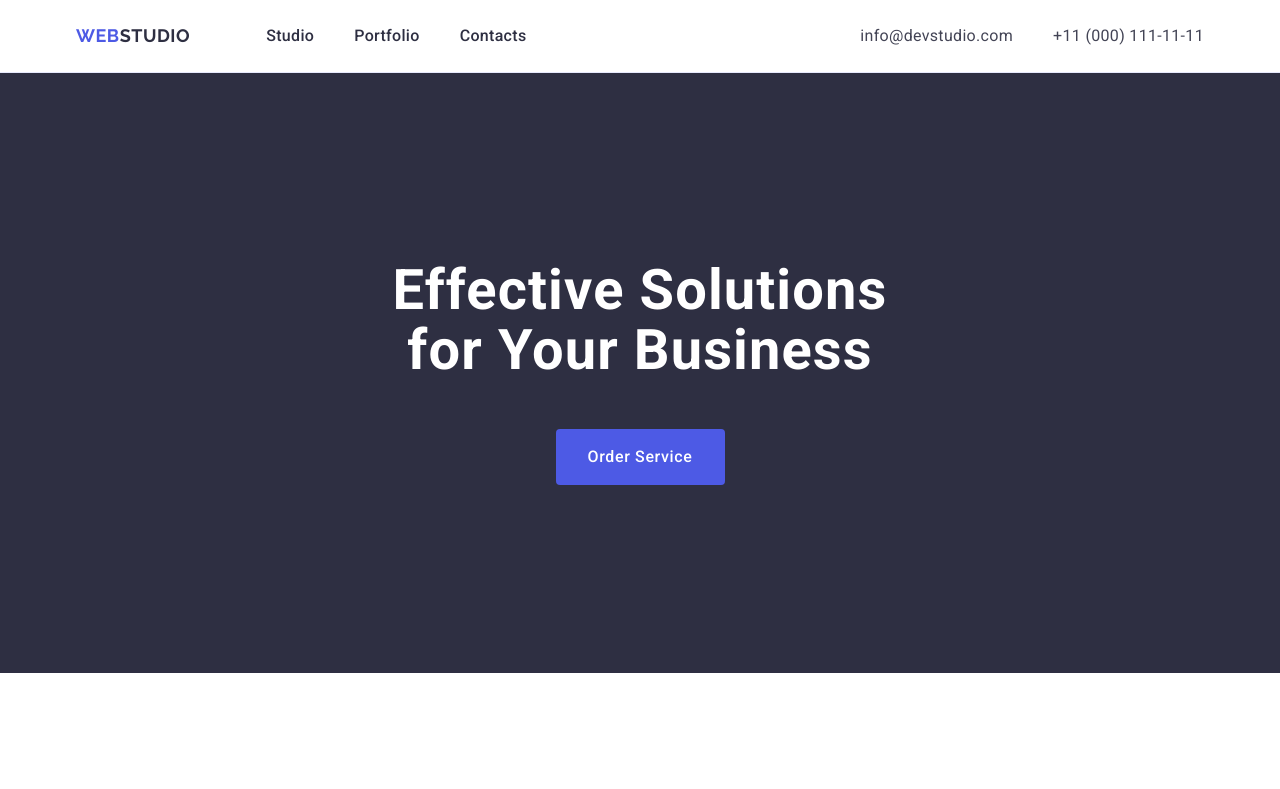
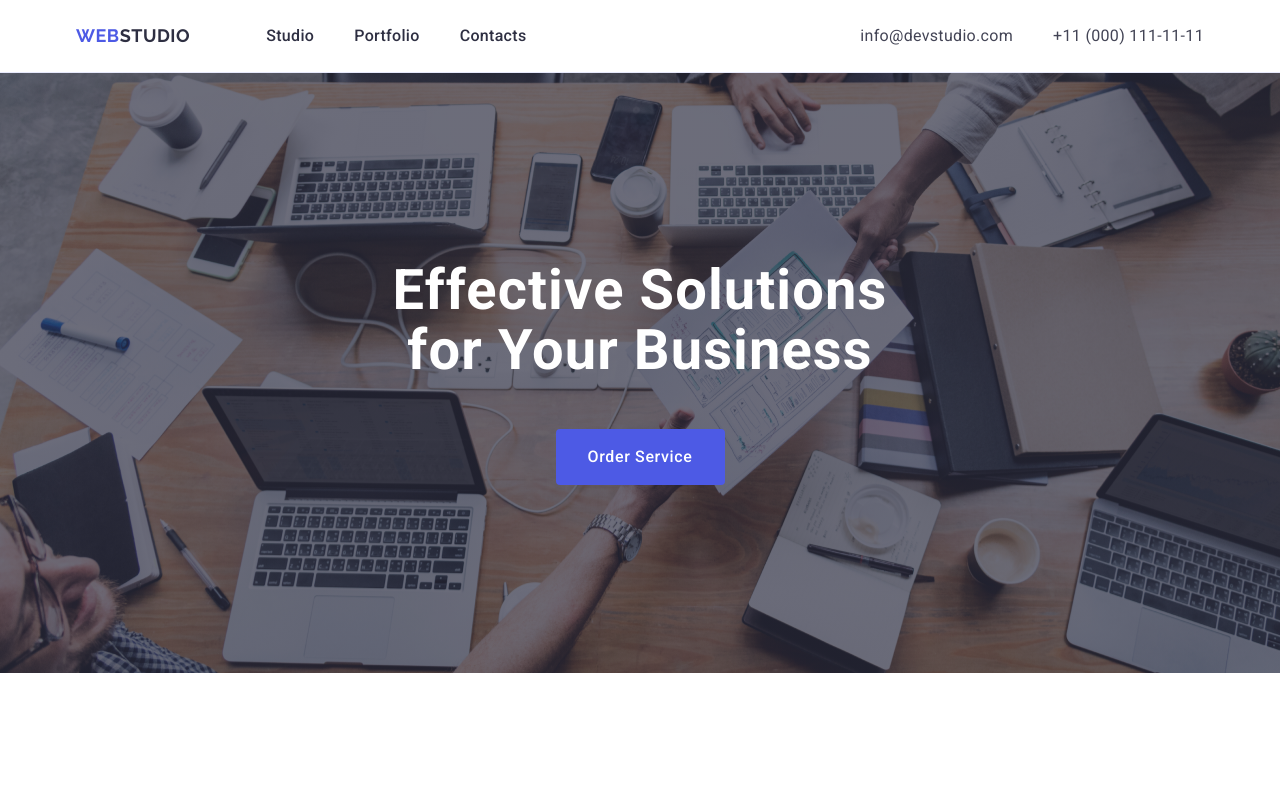
Before and after one commit to lyubko44/goit-markup-hw-04, a plain HTML site: page index.html in a window 1280 px wide. Shown: the top 789 px of the page. Drawn offline with nearby package versions, Linux system fonts and the light colour scheme.

Commit message:
add hero image

```diff
--- a/css/styles.css
+++ b/css/styles.css
@@ -190,7 +190,16 @@ img {
 .hero {
     background: var(--navy-blue);
     padding: 188px 0;
+    background-image:
+        linear-gradient(
+            to bottom,
+            rgba(46, 47, 66, 0.7) 0%,
+            rgba(46, 47, 66, 0.7) 100%
+        ),
+        url("/images/people-office1.jpg");
+    background-size: cover;
 }
+
 
 .hero-title {
     color: var(--white);
```
Also changed, not shown: images/people-office1.jpg (added).
